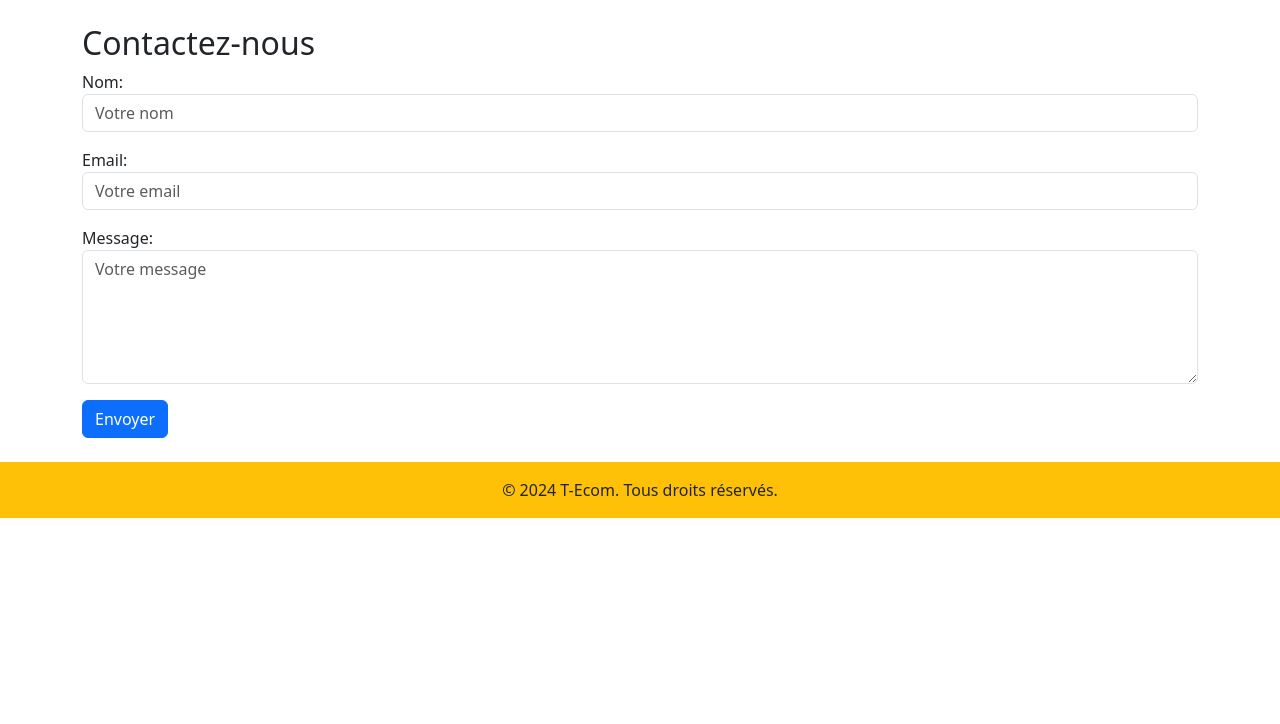
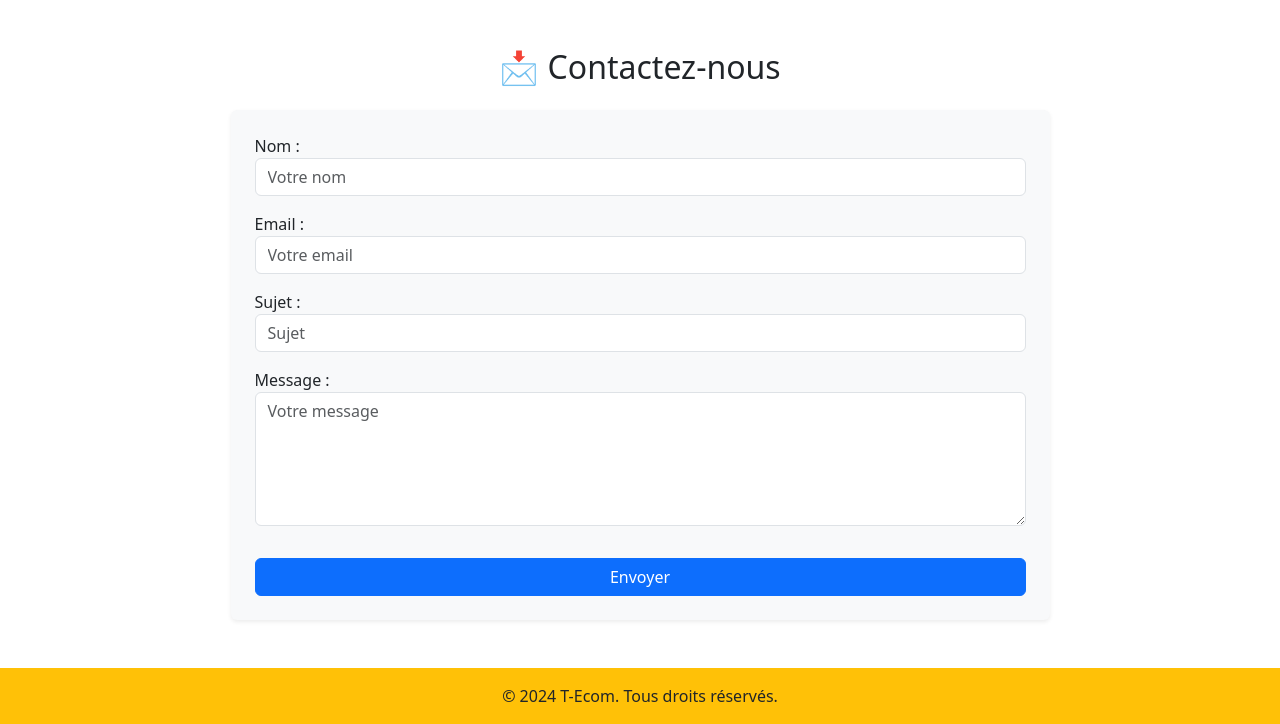
Before and after one commit to saxoe12/ecom, a Django app: page /contact/ in a window 1280 px wide. Shown: the part 86-810 px from the top of the page. Before the commit the page ends 604 px from the top, so only its background shows below. Run offline with Django 5.2, Linux system fonts and the light colour scheme.

Commit message:
modification

```diff
--- a/amazone_affiliation/settings.py
+++ b/amazone_affiliation/settings.py
@@ -106,7 +106,7 @@ AUTH_PASSWORD_VALIDATORS = [
 # Internationalization
 # https://docs.djangoproject.com/en/5.2/topics/i18n/
 
-LANGUAGE_CODE = 'en-us'
+LANGUAGE_CODE = 'fr-fr'
 
 TIME_ZONE = 'UTC'
 
@@ -121,6 +121,9 @@ USE_TZ = True
 STATIC_URL = 'static/'
 # ========================
 # Configuration Email
+
+
+
 # ========================
 
 
--- a/boutique/forms.py
+++ b/boutique/forms.py
@@ -1,6 +1,21 @@
 from django import forms
 
 class ContactForm(forms.Form):
-    nom = forms.CharField(max_length=100, widget=forms.TextInput(attrs={'class': 'form-control', 'placeholder': 'Votre nom'}))
-    email = forms.EmailField(widget=forms.EmailInput(attrs={'class': 'form-control', 'placeholder': 'Votre email'}))
-    message = forms.CharField(widget=forms.Textarea(attrs={'class': 'form-control', 'placeholder': 'Votre message', 'rows': 5}))
+    nom = forms.CharField(
+        max_length=100,
+        widget=forms.TextInput(attrs={'class': 'form-control', 'placeholder': 'Votre nom'}),
+        label="Nom"
+    )
+    email = forms.EmailField(
+        widget=forms.EmailInput(attrs={'class': 'form-control', 'placeholder': 'Votre email'}),
+        label="Email"
+    )
+    sujet = forms.CharField(
+        max_length=150,
+        widget=forms.TextInput(attrs={'class': 'form-control', 'placeholder': 'Sujet'}),
+        label="Sujet"
+    )
+    message = forms.CharField(
+        widget=forms.Textarea(attrs={'class': 'form-control', 'placeholder': 'Votre message', 'rows': 5}),
+        label="Message"
+    )
--- a/boutique/templates/boutique/contact.html
+++ b/boutique/templates/boutique/contact.html
@@ -1,19 +1,22 @@
 {% extends 'boutique/base.html' %}
-
 {% block title %}Contact{% endblock %}
 
 {% block content %}
-<h2>Contactez-nous</h2>
+<div class="container my-5">
+    <h2 class="text-center mb-4">📩 Contactez-nous</h2>
 
     {% if messages %}
       {% for message in messages %}
-    <div class="alert alert-success">{{ message }}</div>
+        <div class="alert {% if message.tags %}alert-{{ message.tags }}{% else %}alert-info{% endif %}">
+          {{ message }}
+        </div>
       {% endfor %}
     {% endif %}
 
-<form method="post">
+    <form method="post" class="w-75 mx-auto shadow-sm p-4 rounded bg-light">
         {% csrf_token %}
         {{ form.as_p }}
-  <button type="submit" class="btn btn-primary">Envoyer</button>
+        <button type="submit" class="btn btn-primary mt-3 w-100">Envoyer</button>
     </form>
+</div>
 {% endblock %}
--- a/boutique/urls.py
+++ b/boutique/urls.py
@@ -3,6 +3,6 @@ from . import views
 
 urlpatterns = [
     path('', views.accueil, name="accueil"),
-    path('categories/', views.categories, name="categories"),
+    path('categories/', views.liste_produits, name="categories"),
     path('contact/', views.contact, name="contact"),
 ]
--- a/boutique/views.py
+++ b/boutique/views.py
@@ -1,4 +1,4 @@
-from django.shortcuts import render
+from django.shortcuts import render, redirect
 from django.core.paginator import Paginator
 from django.core.mail import send_mail
 from .forms import ContactForm
@@ -30,8 +30,8 @@ def liste_produits(request):
         )
 
     paginator = Paginator(produits_list, 4)  # 4 produits par page
-    page_number = request.GET.get('page')
-    produits = paginator.get_page(page_number)
+    page = request.GET.get('page')
+    produits = paginator.get_page(page)
 
     return render(request, 'boutique/categories.html', {
         'produits': produits,
@@ -40,22 +40,25 @@ def liste_produits(request):
 
 
 def contact(request):
-    if request.method == 'POST':
+    if request.method == "POST":
         form = ContactForm(request.POST)
         if form.is_valid():
             nom = form.cleaned_data['nom']
+            sujet = form.cleaned_data['sujet']
             message = form.cleaned_data['message']
 
-            send_mail(
-                f'Contact depuis le site : {nom}',
-                message,
-                settings.DEFAULT_FROM_EMAIL,
-                ['thierry.toure67@gmail.com'],  # tu peux mettre ton email ici
-                fail_silently=False,
-            )
-
-            messages.success(request, 'Merci ! Votre message a été envoyé.')
-            form = ContactForm()  # réinitialise le formulaire
+            try:
+                send_mail(
+                    f"{sujet} - de {nom}",
+                    message,
+                    settings.EMAIL_HOST_USER,       # expéditeur
+                    [settings.EMAIL_HOST_USER],     # destinataire
+                    fail_silently=False,
+                )
+                messages.success(request, "Votre message a été envoyé avec succès !")
+                return redirect('contact')  # redirige pour vider le formulaire
+            except Exception as e:
+                messages.error(request, f"Erreur lors de l'envoi : {e}")
     else:
         form = ContactForm()
 
```
Also changed, not shown: boutique/templates/boutique/categories.html (+6 -7 lines), db.sqlite3. Lines whose indentation alone changed are shown as unchanged.
